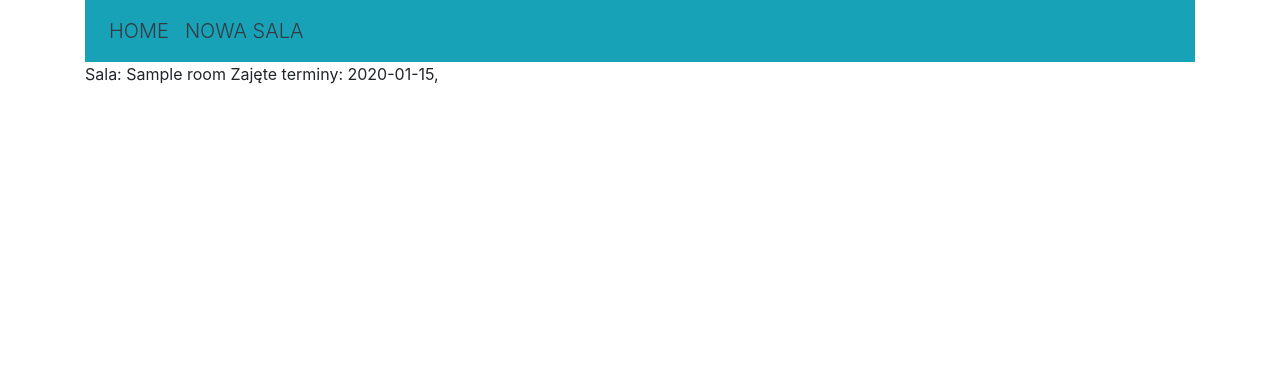
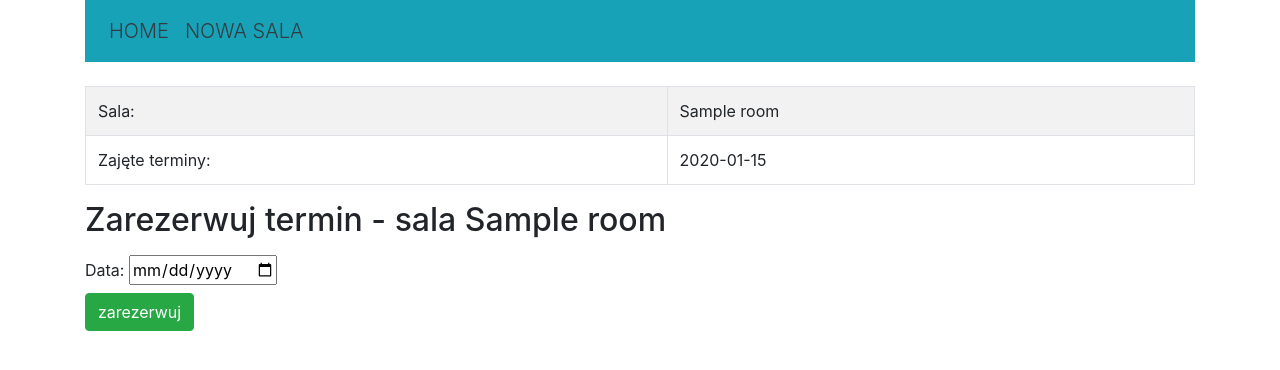
Before and after one commit to tkazan/DjangoCL, a Django app: page /bookconfroom/room/reservation/1 in a window 1280 px wide. Shown: the top 370 px of the page. Run offline with Django 3.2, Linux system fonts and the light colour scheme; tables that the repository leaves empty hold one stand-in row (values such as "Sample post"); some libraries are stand-ins or nearby versions.

Commit message:
update on reservation

```diff
--- a/BookConferenceRoomApp/templates/Book/reservation.html
+++ b/BookConferenceRoomApp/templates/Book/reservation.html
@@ -3,9 +3,30 @@
 {% block title %}Reservation{% endblock %}
 
 {% block content %}
-    Sala: {{ room.name }}
-    Zajęte terminy:
-    {% for book in reservations %}
-        {{ book }},
-    {% endfor %}
+    <br/>
+    <table class="table table-bordered table-striped">
+        <tr>
+            <td>Sala:</td>
+            <td>{{ room.name }}</td>
+        </tr>
+        <tr>
+            <td>Zajęte terminy:</td>
+            <td>
+                {% for book in reservations %}
+                {{ book }}<br/>
+                {% endfor %}
+            </td>
+        </tr>
+    </table>
+
+    <h2>Zarezerwuj termin - sala {{ room.name }}</h2>
+    <p class="text-danger">{{ message }}</p>
+
+    <form method="post" action="#">
+    {% csrf_token %}
+        <label>Data:
+            <input type="date" name="date">
+        </label><br/>
+        <input type="submit" value="zarezerwuj" class="btn btn-success">
+    </form>
 {% endblock %}
```
